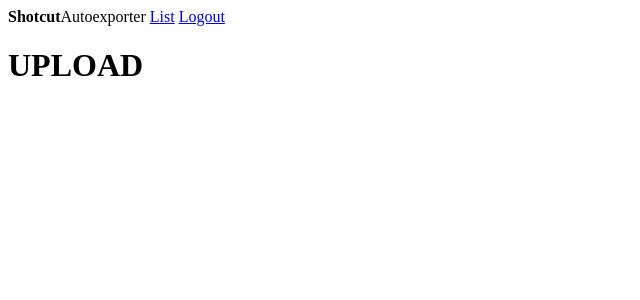
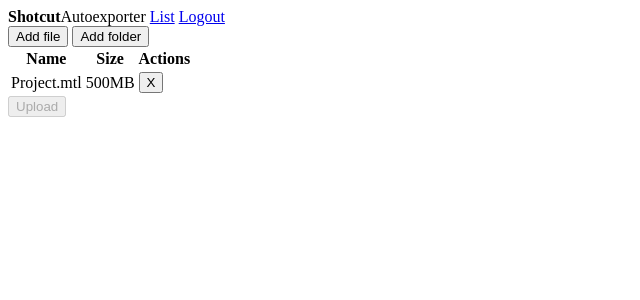
Before and after one commit to simonmicro/Shotcut-Autoexporter, a Flask app: page /upload in a window 1280 px wide. Shown: the top 300 px of the page, without its empty margins (0-640 px from the left). Run offline with Flask 2, Linux system fonts and the light colour scheme; a user stored in the database is signed in.

Commit message:
Added more list layout

```diff
--- a/autoexporter/app/routes.py
+++ b/autoexporter/app/routes.py
@@ -8,18 +8,22 @@ from app.forms import LoginForm
 projects = [
     {
         'name':'Queued',
+        'progress':None,
         'status':STATUS_QUEUED
     },
     {
         'name':'In progress',
+        'progress':0.6,
         'status':STATUS_WORKING
     },
     {
         'name':'Success',
+        'progress':None,
         'status':STATUS_SUCCESS
     },
     {
         'name':'Failed',
+        'progress':None,
         'status':STATUS_FAILURE
     }
 ]
--- a/autoexporter/app/templates/list.html
+++ b/autoexporter/app/templates/list.html
@@ -4,7 +4,6 @@
     <table id="project-list">
         <thead>
             <th>Name</th>
-            <th></th>
             <th>Actions</th>
         </thead>
 
@@ -12,8 +11,7 @@
             {% for project in projects %}
             <tr class="project-status project-status-{% if project.status == 0 %}queued{% elif project.status == 1 %}working{% elif project.status == 2 %}success{% elif project.status == 3 %}failed{% endif %}">
                 <td>{{ project.name }}</td>
-                <td>{{ project.status }}</td>
-                <td>{% if project.status == 2 %}<a href="{{ url_for('download', name=project.name) }}">↓</a>{% endif %}{% if project.status != 1 %}<a href="{{ url_for('delete', name=project.name) }}">X</a>{% endif %}</td>
+                <td>{% if project.status == 1 %}<progress max="1" value="{{ project.progress }}"> {{ project.progress * 100 }}% </progress>{% endif %}{% if project.status == 2 %}<a href="{{ url_for('download', name=project.name) }}">↓</a>{% endif %}{% if project.status != 1 %}<a href="{{ url_for('delete', name=project.name) }}">X</a>{% endif %}</td>
             </tr>
             {% endfor %}
         </tbody>
--- a/autoexporter/app/templates/root.html
+++ b/autoexporter/app/templates/root.html
@@ -4,7 +4,6 @@
         <meta charset="utf-8">
         <meta name="viewport" content="width=device-width, initial-scale=1, shrink-to-fit=no">
         <link rel="stylesheet" href="{{ url_for('static', filename='root.css') }}">
-        <script src="{{ url_for('static', filename='root.js') }}"></script>
         <title>{{ title }} - ShotcutAutoexporter</title>
     </head>
     <body>
--- a/autoexporter/app/templates/upload.html
+++ b/autoexporter/app/templates/upload.html
@@ -1,5 +1,28 @@
 {% extends "main.html" %}
 
 {% block main %}
-    <h1>UPLOAD</h1>
+    <script>
+        console.log('UPLOAD');
+    </script>
+
+    <button type="button">Add file</button>
+    <button type="button">Add folder</button>
+
+    <table id="project-list">
+        <thead>
+            <th>Name</th>
+            <th>Size</th>
+            <th>Actions</th>
+        </thead>
+
+        <tbody>
+            <tr>
+                <td>Project.mtl</td>
+                <td>500MB</td>
+                <td><button type="button">X</button></td>
+            </tr>
+        </tbody>
+    </table>
+
+    <button type="button" disabled>Upload</button>
 {% endblock %}
```
